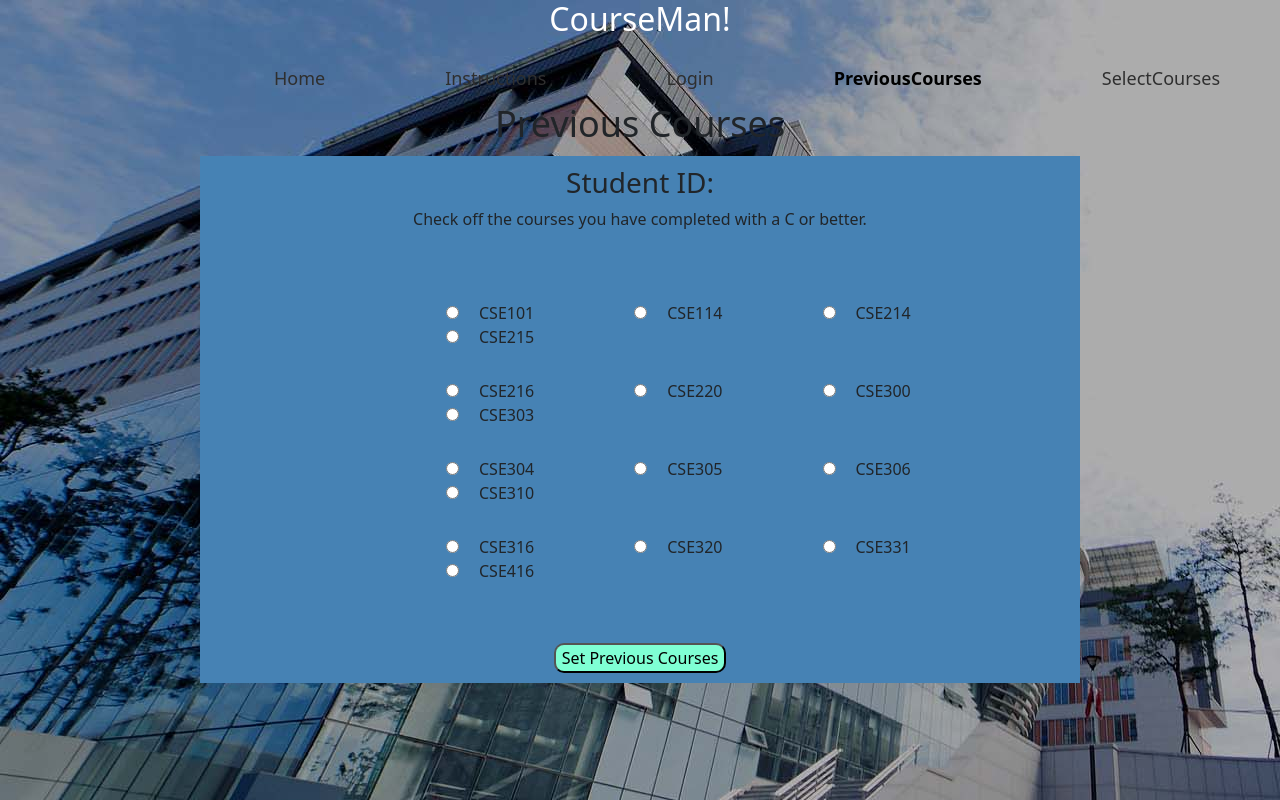
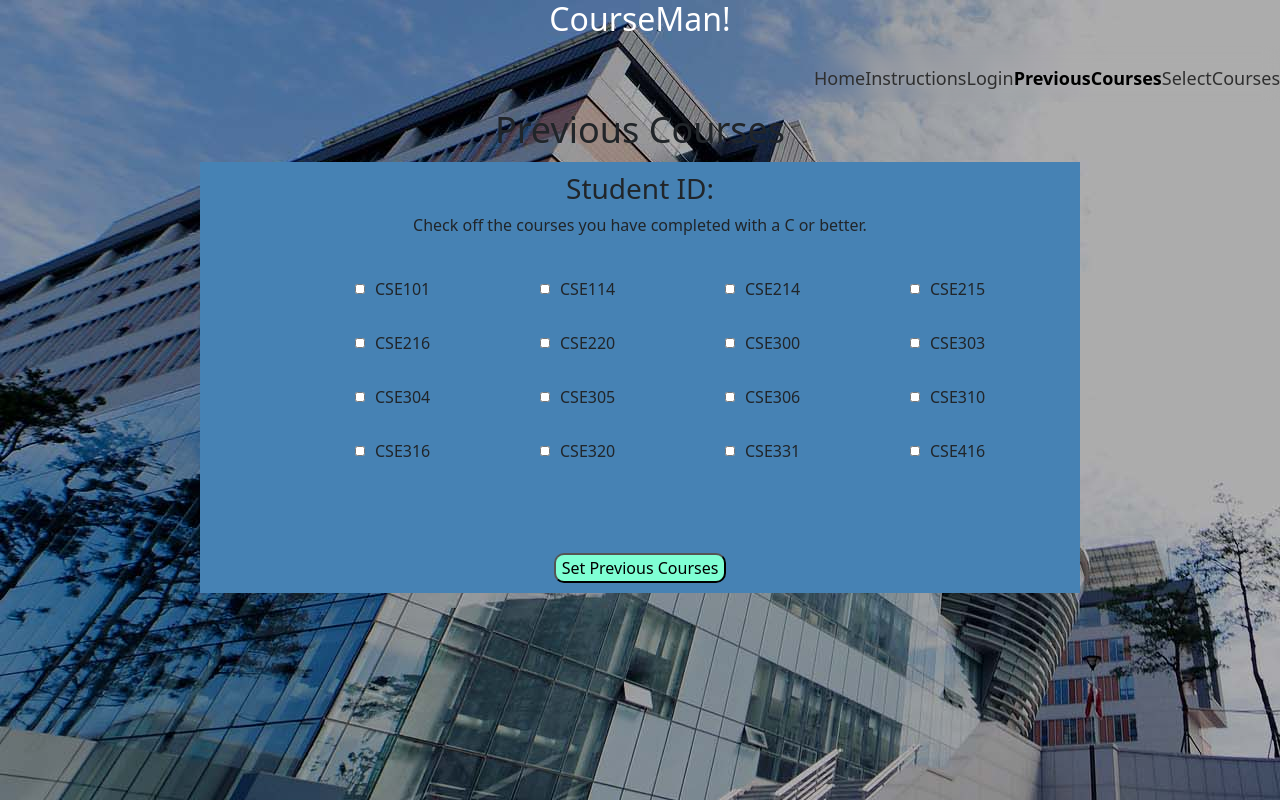
Before and after one commit to JuyeeMyeong/web_project_cse316, a React (Create React App) app: page /PreviousCourses in a window 1280 px wide. Built offline with nearby package versions, Linux system fonts and the light colour scheme.

Commit message:
#2 previous Courses design changes

```diff
--- a/src/App.css
+++ b/src/App.css
@@ -10,10 +10,11 @@ h2 {
 }
 
 /***********           Navbar               ***********/
-h1 {
-  margin: 10px 60px;
+.header-container {
+  display: inline-block;
+  width: 100%;
+  overflow: hidden;
 }
-
 .activeNav {
   color: black;
   font-weight: 600;
@@ -24,6 +25,24 @@ h1 {
   color: #2f2f2f;
   font-weight: 450;
   font-size: 18px;
+}
+
+@supports (backdrop-filter: blur(1rem)){
+  .header {
+    float: right;
+    max-width: 100%;
+    flex: 1;
+    flex-basis: 50px;
+    background: hsl(0 0% 100% / 0.005);
+    background-size: cover;
+    backdrop-filter: blur(0.5rem);
+  }
+}
+
+@media (max-width: 40em){
+  .header-container {
+    display: none;
+  }
 }
 
 /***********         Instruction              ***********/
@@ -98,9 +117,25 @@ h1 {
   width: 70%;
 }
 
+.courseList {
+  margin-left: 30px;
+  padding-right: 70px;
+}
+
+.inputContainer {
+  width: 150px;
+  margin-bottom: 30px;
+}
+
 .prevCourseInput {
-  margin-left: 100px;
-  margin-right: 20px;
+  display: inline-block;
+  width: 10px;
+  margin-right: 10px;
+  text-align: left;
+}
+
+.courseLabel {
+  width: 60px;
 }
 
 
@@ -108,6 +143,22 @@ h1 {
   margin-top: 60px;
   border-radius: 10px;
   background-color: aquamarine;
+}
+
+@media (max-width: 40em) {
+  .coursePage {
+    margin: 0 30px;
+    padding: 10px;
+  }
+
+  .courseList {
+    flex-direction: column;
+  }
+
+  .inputContainer {
+    margin-bottom: 40px;
+  }
+
 }
 /***********         SelectCourses              ***********/
 .searchForm {
--- a/src/components/PreviousCourses.js
+++ b/src/components/PreviousCourses.js
@@ -6,7 +6,8 @@ function PreviousCourses() {
 
     return (
         <div>
-            <h2 className='text-center'>CourseMan!</h2>
+            <h2 className='text-center d-flex flex-column align-items-center'>CourseMan!</h2>
+            <div className='header-container'>
                 <header className="header d-flex justify-content-end">
                     <h1>
                         <NavLink to="/" className={({isActive}) => (isActive? "activeNav" : "defaultNav")} style={{ textDecoration: "none" }}>Home</NavLink>
@@ -24,6 +25,7 @@ function PreviousCourses() {
                         <NavLink to="/SelectCourses" className={({isActive}) => (isActive? "activeNav" : "defaultNav")} style={{ textDecoration: "none" }}>SelectCourses</NavLink>
                     </h1>
                 </header>
+            </div>
 
             <div className='previousTitle text-center'>
                 <h1 className='title'>Previous Courses</h1>
@@ -31,30 +33,56 @@ function PreviousCourses() {
 
             <div className='coursePage d-flex flex-column align-items-center'>
                 <h3>Student ID: {}</h3>
-                <p className='prevSecond'>Check off the courses you have completed with a C or better.</p>
-                <div className='courseRow'>
-                    <input type="radio" className='prevCourseInput' name="checkCourse" value="CSE101"/>CSE101
-                    <input type="radio" className='prevCourseInput' name="checkCourse" value="CSE114"/>CSE114
-                    <input type="radio" className='prevCourseInput' name="checkCourse" value="CSE214"/>CSE214
-                    <input type="radio" className='prevCourseInput' name="checkCourse" value="CSE215"/>CSE215
+                <p className='prevSecond text-center'>Check off the courses you have completed with a C or better.</p>
+                <div className='courseList d-flex justify-content-end flex-wrap'>
+                    <div className="inputContainer d-flex justify-content-end col-md-3">
+                        <input type="checkbox" className='prevCourseInput' name="checkCourse" value="CSE101"/><label className="courseLabel">CSE101</label>
                     </div>
-                <div className='courseRow'>
-                    <input type="radio" className='prevCourseInput' name="checkCourse" value="CSE216"/>CSE216
-                    <input type="radio" className='prevCourseInput' name="checkCourse" value="CSE220"/>CSE220
-                    <input type="radio" className='prevCourseInput' name="checkCourse" value="CSE300"/>CSE300
-                    <input type="radio" className='prevCourseInput' name="checkCourse" value="CSE303"/>CSE303
+                    <div className="inputContainer d-flex justify-content-end col-md-3">
+                        <input type="checkbox" className='prevCourseInput' name="checkCourse" value="CSE114"/><label className="courseLabel">CSE114</label>
                     </div>
-                <div className='courseRow'>
-                    <input type="radio" className='prevCourseInput' name="checkCourse" value="CSE304"/>CSE304
-                    <input type="radio" className='prevCourseInput' name="checkCourse" value="CSE305"/>CSE305
-                    <input type="radio" className='prevCourseInput' name="checkCourse" value="CSE306"/>CSE306
-                    <input type="radio" className='prevCourseInput' name="checkCourse" value="CSE310"/>CSE310
+                    <div className="inputContainer d-flex justify-content-end col-md-3">
+                        <input type="checkbox" className='prevCourseInput' name="checkCourse" value="CSE101"/><label className="courseLabel">CSE214</label>
                     </div>
-                <div className='courseRow'>
-                    <input type="radio" className='prevCourseInput' name="checkCourse" value="CSE316"/>CSE316
-                    <input type="radio" className='prevCourseInput' name="checkCourse" value="CSE320"/>CSE320
-                    <input type="radio" className='prevCourseInput' name="checkCourse" value="CSE331"/>CSE331
-                    <input type="radio" className='prevCourseInput' name="checkCourse" value="CSE416"/>CSE416
+                    <div className="inputContainer d-flex justify-content-end col-md-3">
+                        <input type="checkbox" className='prevCourseInput' name="checkCourse" value="CSE114"/><label className="courseLabel">CSE215</label>
+                    </div>
+                    <div className="inputContainer d-flex justify-content-end col-md-3">
+                        <input type="checkbox" className='prevCourseInput' name="checkCourse" value="CSE101"/><label className="courseLabel">CSE216</label>
+                    </div>
+                    <div className="inputContainer d-flex justify-content-end col-md-3">
+                        <input type="checkbox" className='prevCourseInput' name="checkCourse" value="CSE114"/><label className="courseLabel">CSE220</label>
+                    </div>
+                    <div className="inputContainer d-flex justify-content-end col-md-3">
+                        <input type="checkbox" className='prevCourseInput' name="checkCourse" value="CSE101"/><label className="courseLabel">CSE300</label>
+                    </div>
+                    <div className="inputContainer d-flex justify-content-end col-md-3">
+                        <input type="checkbox" className='prevCourseInput' name="checkCourse" value="CSE114"/><label className="courseLabel">CSE303</label>
+                    </div>
+                    <div className="inputContainer d-flex justify-content-end col-md-3">
+                        <input type="checkbox" className='prevCourseInput' name="checkCourse" value="CSE101"/><label className="courseLabel">CSE304</label>
+                    </div>
+                    <div className="inputContainer d-flex justify-content-end col-md-3">
+                        <input type="checkbox" className='prevCourseInput' name="checkCourse" value="CSE114"/><label className="courseLabel">CSE305</label>
+                    </div>
+                    <div className="inputContainer d-flex justify-content-end col-md-3">
+                        <input type="checkbox" className='prevCourseInput' name="checkCourse" value="CSE101"/><label className="courseLabel">CSE306</label>
+                    </div>
+                    <div className="inputContainer d-flex justify-content-end col-md-3">
+                        <input type="checkbox" className='prevCourseInput' name="checkCourse" value="CSE114"/><label className="courseLabel">CSE310</label>
+                    </div>
+                    <div className="inputContainer d-flex justify-content-end col-md-3">
+                        <input type="checkbox" className='prevCourseInput' name="checkCourse" value="CSE101"/><label className="courseLabel">CSE316</label>
+                    </div>
+                    <div className="inputContainer d-flex justify-content-end col-md-3">
+                        <input type="checkbox" className='prevCourseInput' name="checkCourse" value="CSE114"/><label className="courseLabel">CSE320</label>
+                    </div>
+                    <div className="inputContainer d-flex justify-content-end col-md-3">
+                        <input type="checkbox" className='prevCourseInput' name="checkCourse" value="CSE101"/><label className="courseLabel">CSE331</label>
+                    </div>
+                    <div className="inputContainer d-flex justify-content-end col-md-3">
+                        <input type="checkbox" className='prevCourseInput' name="checkCourse" value="CSE114"/><label className="courseLabel">CSE416</label>
+                    </div>
                 </div>
                 <div className='text-center'>
                     <button id="setCourse" type="button" form="">Set Previous Courses</button>
```
Lines whose indentation alone changed are shown as unchanged.
